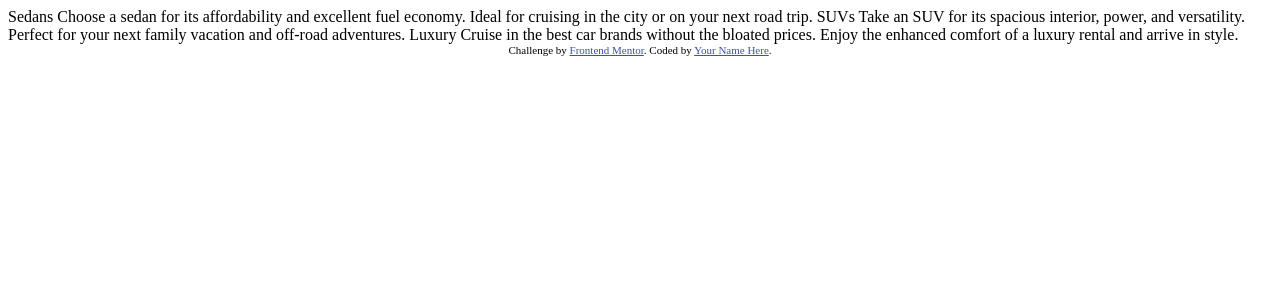
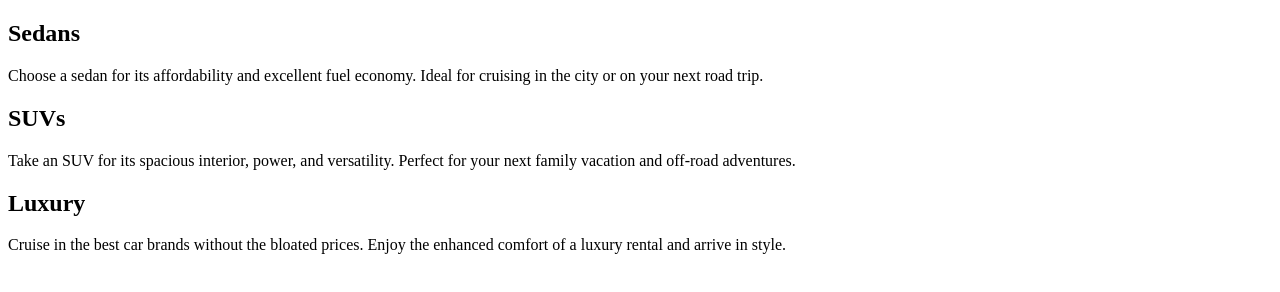
Before and after one commit to mikaela-o/3-column-preview-card-component-main, a plain HTML site: page index.html in a window 1280 px wide. Drawn offline with Linux system fonts and the light colour scheme.

Commit message:
added css stylesheet & html structure

```diff
--- a/index.html
+++ b/index.html
@@ -1,36 +1,60 @@
 <!DOCTYPE html>
 <html lang="en">
   <head>
-  <meta charset="UTF-8">
-  <meta name="viewport" content="width=device-width, initial-scale=1.0"> <!-- displays site properly based on user's device -->
+    <meta charset="UTF-8" />
+    <meta name="viewport" content="width=device-width, initial-scale=1.0" />
+    <!-- displays site properly based on user's device -->
+    <link
+      rel="icon"
+      type="image/png"
+      sizes="32x32"
+      href="./images/favicon-32x32.png"
+    />
 
-  <link rel="icon" type="image/png" sizes="32x32" href="./images/favicon-32x32.png">
+    <!-- css -->
+    <link rel="stylesheet" href="styles.css" />
 
     <title>Frontend Mentor | 3-column preview card component</title>
 
     <!-- attribution styles [can move eventually] -->
     <style>
-    .attribution { font-size: 11px; text-align: center; }
-    .attribution a { color: hsl(228, 45%, 44%); }
+      .attribution {
+        font-size: 11px;
+        text-align: center;
+      }
+      .attribution a {
+        color: hsl(228, 45%, 44%);
+      }
     </style>
   </head>
   <body>
-
-  Sedans
-  Choose a sedan for its affordability and excellent fuel economy. Ideal for cruising in the city
-  or on your next road trip.
-
-  SUVs
-  Take an SUV for its spacious interior, power, and versatility. Perfect for your next family vacation
-  and off-road adventures.
-
-  Luxury
-  Cruise in the best car brands without the bloated prices. Enjoy the enhanced comfort of a luxury
-  rental and arrive in style.
-
-  <div class="attribution">
-    Challenge by <a href="https://www.frontendmentor.io?ref=challenge" target="_blank">Frontend Mentor</a>.
-    Coded by <a href="#">Your Name Here</a>.
-  </div>
+    <section>
+      <h2>Sedans</h2>
+      <p>
+        Choose a sedan for its affordability and excellent fuel economy. Ideal
+        for cruising in the city or on your next road trip.
+      </p>
+    </section>
+    <section>
+      <h2>SUVs</h2>
+      <p>
+        Take an SUV for its spacious interior, power, and versatility. Perfect
+        for your next family vacation and off-road adventures.
+      </p>
+    </section>
+    <section>
+      <h2>Luxury</h2>
+      <p>
+        Cruise in the best car brands without the bloated prices. Enjoy the
+        enhanced comfort of a luxury rental and arrive in style.
+      </p>
+    </section>
+    <!-- attribution -->
+    <!-- <div class="attribution">
+      Challenge by
+      <a href="https://www.frontendmentor.io?ref=challenge" target="_blank"
+        >Frontend Mentor</a
+      >. Coded by <a href="#">Mikaela Ortiz</a>.
+    </div> -->
   </body>
 </html>
```
Also changed, not shown: styles.css (added). Lines whose indentation alone changed are shown as unchanged.
